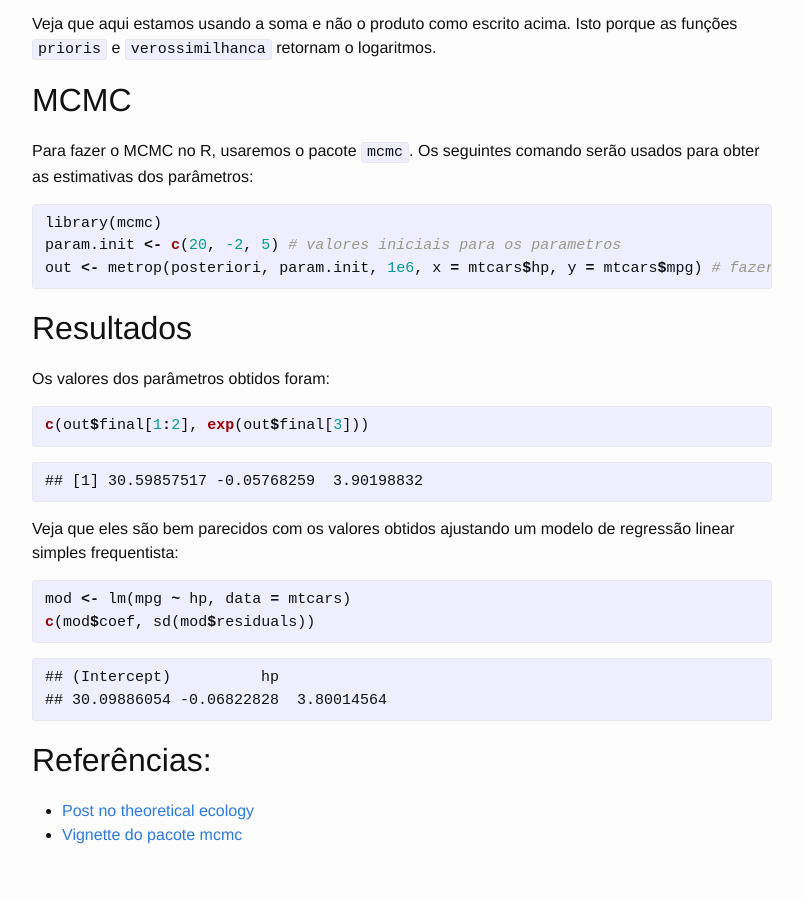
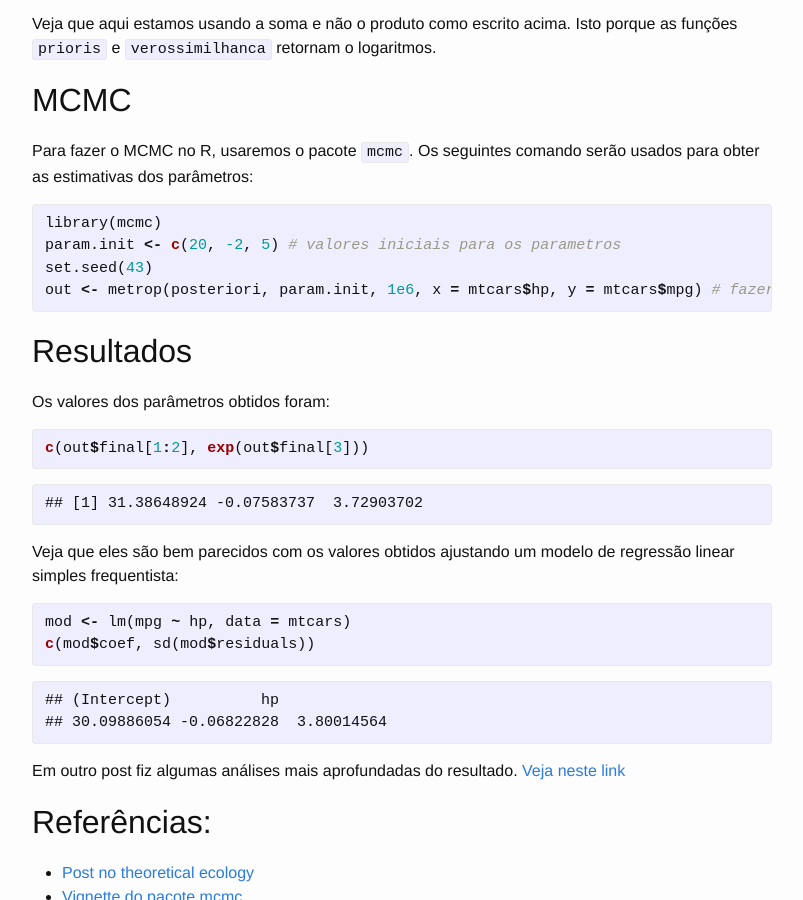
Before and after one commit to dfalbel/dfalbel.github.io, a Jekyll site: the page built from _posts/2015-05-04-regressao-linear-bayesiana.md, in a window 1280 px wide and 900 px high, scrolled down 1838 px. Shown: the whole window, without its empty margins (238-1041 px from the left). Built offline with Jekyll 4.4.1, drawn with Linux system fonts in a browser that asks for light colours; formulas are drawn with MathJax 3; comment, search, counter and statistics services are not loaded.

Commit message:
adicionar link para outro post e semente

````diff
--- a/_posts/2015-05-04-regressao-linear-bayesiana.md
+++ b/_posts/2015-05-04-regressao-linear-bayesiana.md
@@ -98,6 +98,7 @@ Para fazer o MCMC no R, usaremos o pacote `mcmc`. Os seguintes comando serão us
 {% highlight r %}
 library(mcmc)
 param.init <- c(20, -2, 5) # valores iniciais para os parametros
+set.seed(43)
 out <- metrop(posteriori, param.init, 1e6, x = mtcars$hp, y = mtcars$mpg) # fazer o MCMC
 {% endhighlight %}
 
@@ -114,7 +115,7 @@ c(out$final[1:2], exp(out$final[3]))
 
 
 {% highlight text %}
-## [1] 30.59857517 -0.05768259  3.90198832
+## [1] 31.38648924 -0.07583737  3.72903702
 {% endhighlight %}
 
 Veja que eles são bem parecidos com os valores obtidos ajustando um modelo de regressão linear simples frequentista:
@@ -132,6 +133,7 @@ c(mod$coef, sd(mod$residuals))
 ## 30.09886054 -0.06822828  3.80014564
 {% endhighlight %}
 
+Em outro post fiz algumas análises mais aprofundadas do resultado. [Veja neste link](http://dfalbel.github.io/2015/05/visualizacao-regressao-linear-bayesiana.html)
 
 ## Referências:
 
--- a/_source/2015-05-04-regressao-linear-bayesiana.Rmd
+++ b/_source/2015-05-04-regressao-linear-bayesiana.Rmd
@@ -82,6 +82,7 @@ Para fazer o MCMC no R, usaremos o pacote `mcmc`. Os seguintes comando serão us
 ```{r}
 library(mcmc)
 param.init <- c(20, -2, 5) # valores iniciais para os parametros
+set.seed(43)
 out <- metrop(posteriori, param.init, 1e6, x = mtcars$hp, y = mtcars$mpg) # fazer o MCMC
 ```
 
@@ -101,6 +102,7 @@ mod <- lm(mpg ~ hp, data = mtcars)
 c(mod$coef, sd(mod$residuals))
 ```
 
+Em outro post fiz algumas análises mais aprofundadas do resultado. [Veja neste link](http://dfalbel.github.io/2015/05/visualizacao-regressao-linear-bayesiana.html)
 
 ## Referências:
 
````
